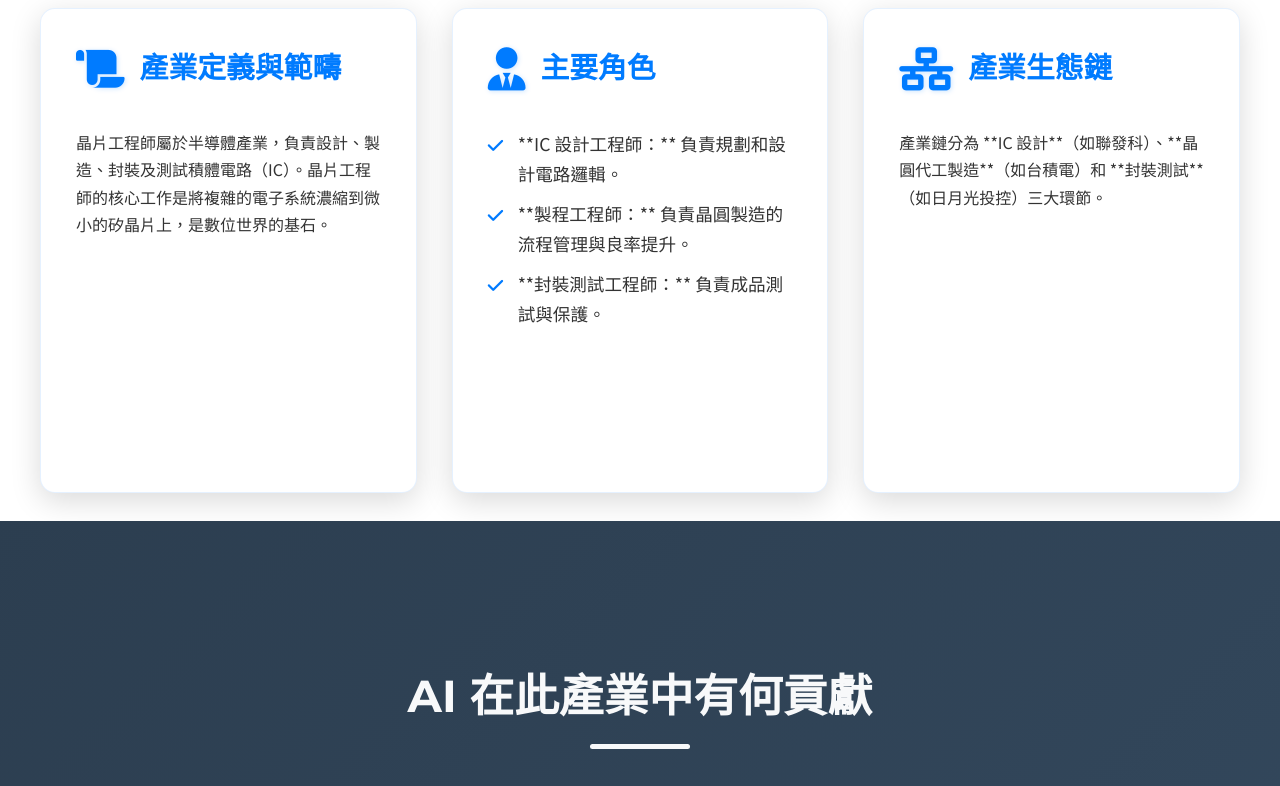
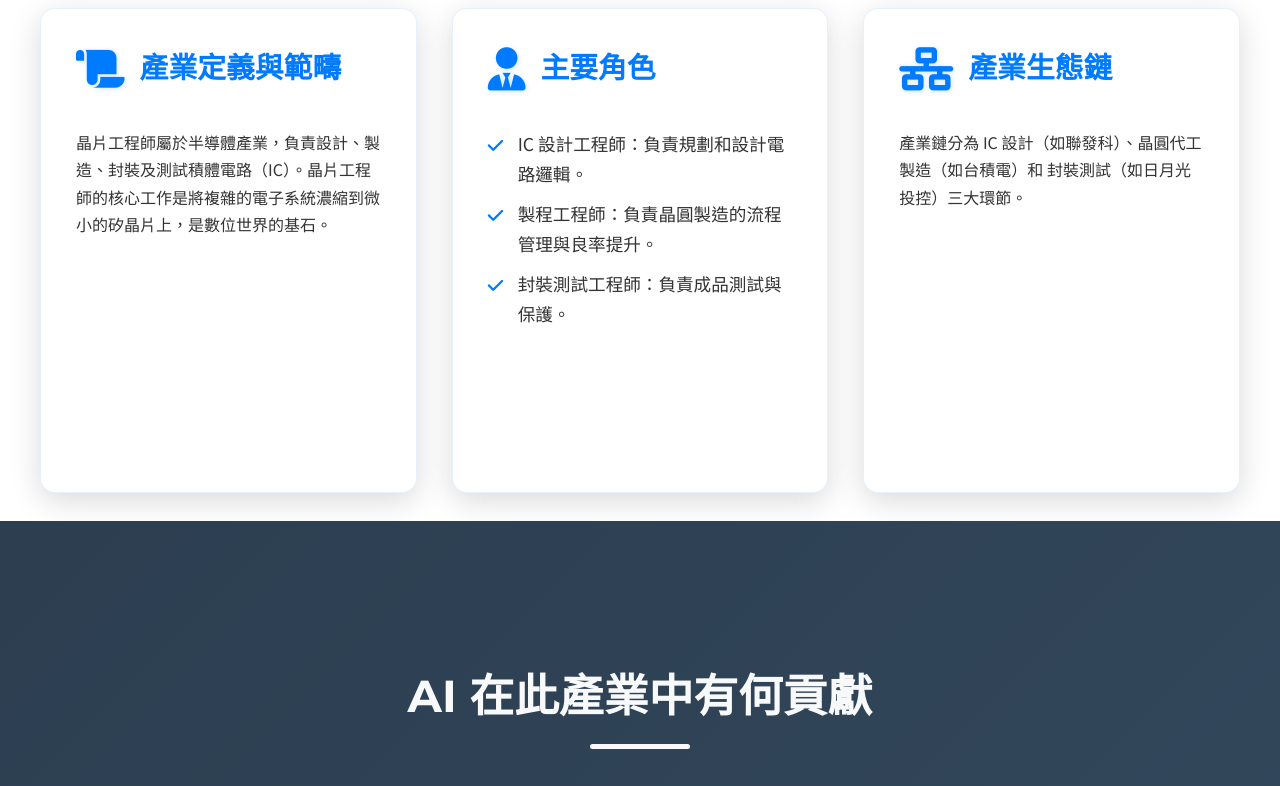
Before and after one commit to highwindgg/Cs-website, a plain HTML site: page index.html in a window 1280 px wide. Shown: the part 2740-3526 px from the top of the page. Drawn offline with Linux system fonts and the light colour scheme.

Commit message:
Update interests and roles in index.html

```diff
--- a/index.html
+++ b/index.html
@@ -45,7 +45,7 @@
                     從小便對周遭事物充滿好奇，特別是電子產品與其背後的運作原理。這種求知慾引領我深入學習數理與資訊相關知識，並在過程中確立了對硬體工程的濃厚興趣。我樂於面對挑戰，享受解決複雜問題的過程，並相信透過不斷學習與實踐，能夠為科技發展貢獻一份心力。
                 </p>
                 <p>
-                    我的興趣不僅限於學術，也喜歡 <strong>[您可以新增您的興趣，例如閱讀、運動、旅行、程式設計]</strong>。這些活動讓我保持身心平衡，並從中汲取靈感，以更開闊的視野面對工程上的挑戰。
+                    我的興趣不僅限於學術，也喜歡 <strong>跑步、健身</strong>。這些活動讓我保持身心平衡，並從中汲取靈感，以更開闊的視野面對工程上的挑戰。
                 </p>
             </div>
             <div class="icon-grid">
@@ -79,14 +79,14 @@
                 <div class="card">
                     <h3><i class="fas fa-user-tie"></i> 主要角色</h3>
                     <ul>
-                        <li>**IC 設計工程師：** 負責規劃和設計電路邏輯。</li>
-                        <li>**製程工程師：** 負責晶圓製造的流程管理與良率提升。</li>
-                        <li>**封裝測試工程師：** 負責成品測試與保護。</li>
+                        <li>IC 設計工程師：負責規劃和設計電路邏輯。</li>
+                        <li>製程工程師：負責晶圓製造的流程管理與良率提升。</li>
+                        <li>封裝測試工程師：負責成品測試與保護。</li>
                     </ul>
                 </div>
                 <div class="card">
                     <h3><i class="fas fa-network-wired"></i> 產業生態鏈</h3>
-                    <p>產業鏈分為 **IC 設計**（如聯發科）、**晶圓代工製造**（如台積電）和 **封裝測試**（如日月光投控）三大環節。</p>
+                    <p>產業鏈分為 IC 設計（如聯發科）、晶圓代工製造（如台積電）和 封裝測試（如日月光投控）三大環節。</p>
                 </div>
             </div>
         </div>
@@ -117,7 +117,7 @@
 
     <footer class="footer">
         <div class="container">
-            <p>&copy; 2025 [您的名字]. All rights reserved. 🚀</p>
+            <p>&copy; 2025 林楷棨. All rights reserved. 🚀</p>
         </div>
     </footer>
 
```
